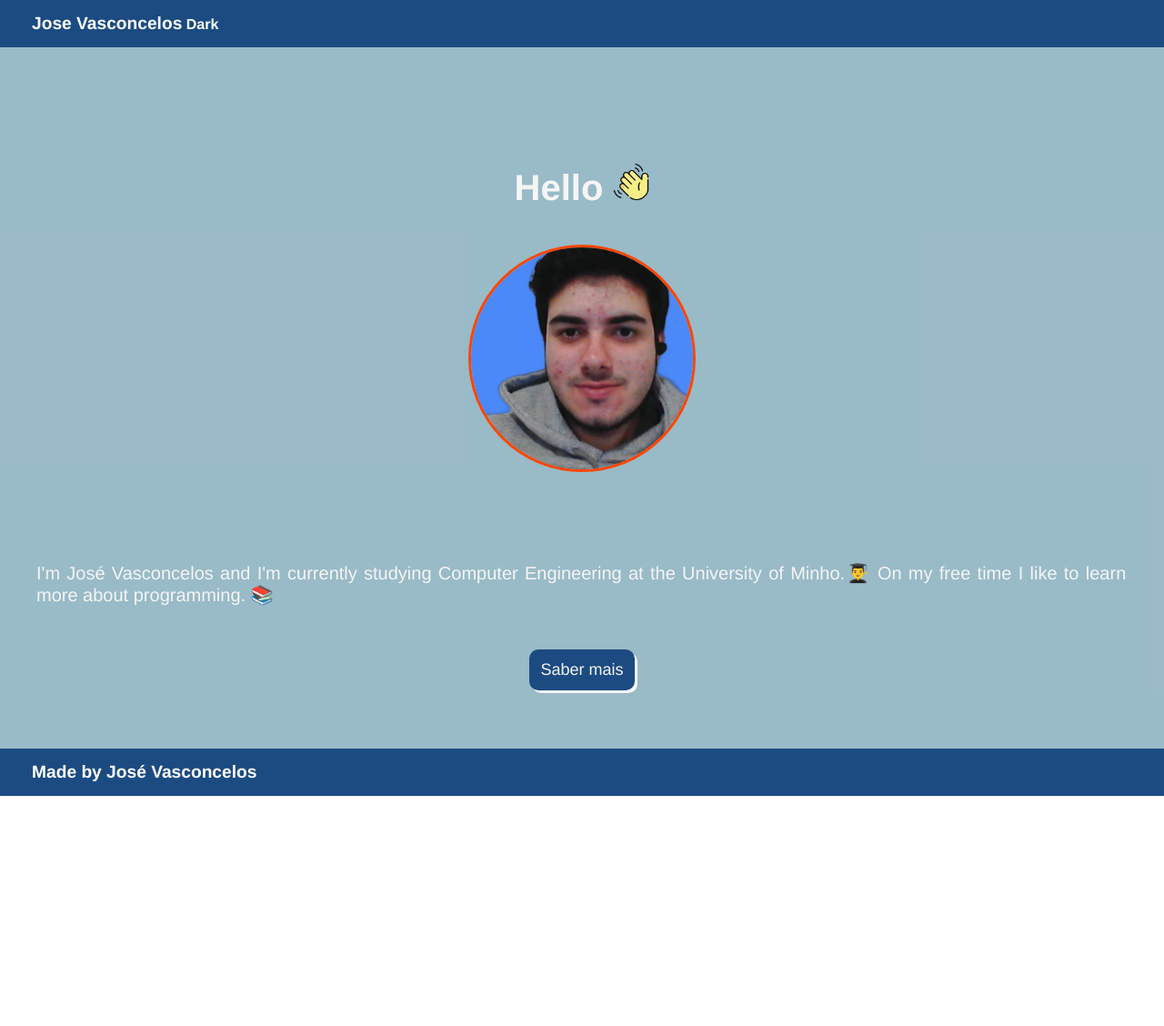
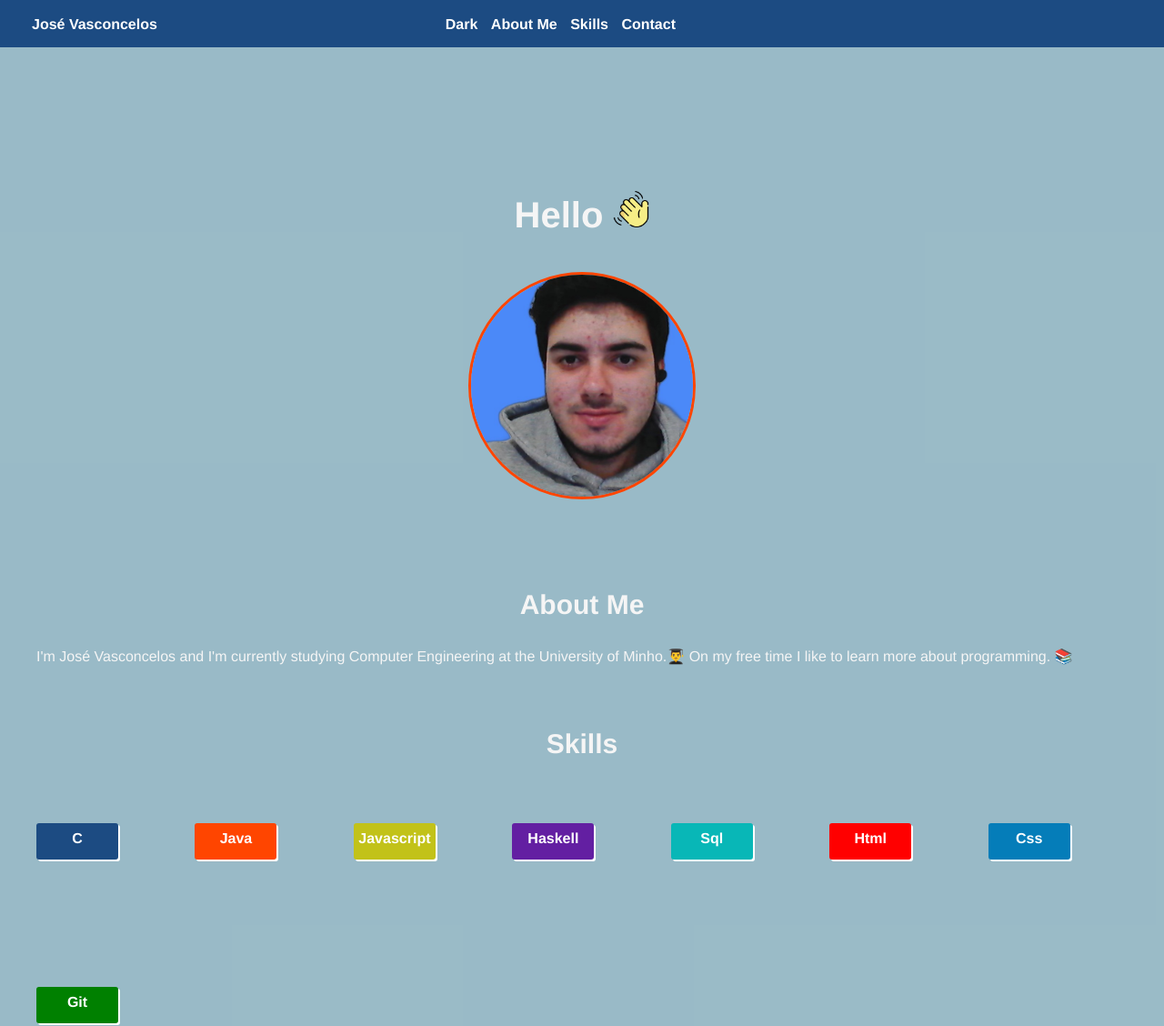
Before and after one commit to josevasconcelos2002/portfolio, a plain HTML site: page index.html in a window 1280 px wide. Shown: the top 1128 px of the page at 91% size. Before the commit the page ends 875 px from the top, so only its background shows below. Drawn offline with Linux system fonts and the light colour scheme.

Commit message:
Various improvements

```diff
--- a/index.html
+++ b/index.html
@@ -4,25 +4,47 @@
     <meta charset="UTF-8">
     <meta name="viewport" content="width=device-width, initial-scale=1.0">
     <link rel="stylesheet" href="./resources/css/index.css" type="text/css">
+    <link rel="stylesheet" href="./resources/css/skills.css">
     <title>Portfolio</title>
 </head>
 <body>
     <header>
         <nav>
             <ul>
-                <li class="logo"><a href="https://josevasconcelos2002.github.io/portfolio/">Jose Vasconcelos</a></li>
-                <li class="change"><script src="./js/index.js" async></script>Dark</li>
+                <li class="logo"><a href="./index.html">José Vasconcelos</a></li>
+                <li class="change"><script src="./js/index.js" async></script><a>Dark</a></li>
+                <li><a href="#resume">About Me</a></li>
+                <li><a href="#skills">Skills</a></li>
+                <li><a href="#contact">Contact</a></li>
             </ul>
         </nav>
     </header>
     <main>
         <section id="apresentation">
             <h1 class="title hello">Hello <img src="./resources/images/mao-acenando.png" alt="Hand shaking" id="hand"></h1>
-            <img src="./resources/images/me.jpeg" alt="Me" id="me">
-            <p class="resume">
-                I'm José Vasconcelos and I'm currently studying Computer Engineering at the University of Minho.👨‍🎓 On my free time I like to learn more about programming. 📚
-            </p>
-            <button class="know_more"><a href="./skills.html">Saber mais</a></button>
+            <img src="./resources/images/me.jpeg" alt="Photo of me" id="me">
+            <section>
+                <h3 id="resume">About Me</h3>
+                <p class="resume">
+                    I'm José Vasconcelos and I'm currently studying Computer Engineering at the University of Minho.👨‍🎓 On my free time I like to learn more about programming. 📚
+                </p>
+            </section>
+        </section>
+        <section id="skills">
+            <h2 class="title">Skills</h2>
+            <div class="skill c">C</div>
+            <div class="skill java">Java</div>
+            <div class="skill javascript">Javascript</div>
+            <div class="skill haskell">Haskell</div>
+            <div class="skill sql">Sql</div>
+            <div class="skill html">Html</div>
+            <div class="skill css">Css</div>
+            <div class="skill git">Git</div>
+        </section>
+        <section id="contact">
+            <h2 class="title">Contact</h2>
+            <a href="https://github.com/josevasconcelos2002" target="_blank"><img src="./resources/images/github" alt="github" class="contact"></a>
+            <a href="https://www.linkedin.com/in/jose-vasconcelos-9a1514229/" target="_blank"><img src="./resources/images/linkedin.png" alt="linkedin" class="contact"></a>
         </section>
     </main>
     <footer>
--- a/js/index.js
+++ b/js/index.js
@@ -2,6 +2,7 @@ let header = document.querySelector("header");
 let footer = document.querySelector("footer");
 let main = document.querySelector("main");
 let change = document.querySelector(".change");
+let a = document.querySelector('a');
 
 function dark(){
     header.style.backgroundColor = 'gray';
--- a/resources/css/index.css
+++ b/resources/css/index.css
@@ -3,11 +3,15 @@
     font-family: 'Helvetica';
     margin: 0;
     padding: 0;
+    font-size: 16px;
+    scroll-behavior: smooth;
 }
 
 li{
-    display: inline-block;
+    display: inline;
     font-weight: bold;
+    padding-right: 10px;
+    align-items: right;
 }
 
 .logo{
@@ -15,6 +19,7 @@ li{
     font-weight: bolder;
     font-size: larger;
     padding-left: 20px;
+    padding-right: 25%;
 }
 
 nav a{
@@ -68,6 +73,7 @@ main{
     text-align: center;
     font-size: 30px;
     color: whitesmoke;
+    padding-top: 30px;
 }
 
 .hello{
@@ -76,31 +82,32 @@ main{
 
 .resume{
     color: whitesmoke;
-    font-size: 20px;
     text-align: justify;
     margin: 0 40px 40px 40px;
 }
 
-.know_more{
-    border: 2px solid #1c4b82;
-    padding: 10px;
-    font-size: large;
-    border-radius: 10px;
-    background-color: #1c4b82;
-    color: whitesmoke;
-    box-shadow: 3px 3px;
-}
-
-.know_more:hover{
-    background-color: whitesmoke;
-    color: #1c4b82;
-}
-
 a:hover{
-    color: #1c4b82;
+    color: rgb(173, 173, 173);
 }
 
 a{
     text-decoration: none;
     color: whitesmoke;
 }
+
+h3{
+    color: whitesmoke;
+    font-size: 30px;
+    padding-bottom: 30px;
+}
+
+.contact{
+    width: 40px;
+    display: inline-block;
+    margin: 70px 40px;
+}
+
+.contact:hover{
+    box-shadow: 2px 2px;
+    color: whitesmoke;
+}
--- a/resources/css/skills.css
+++ b/resources/css/skills.css
@@ -1,5 +1,5 @@
-.language{
-    margin: 80px 40px;
+.skill{
+    margin: 70px 40px;
     display: inline-block;
     width: 90px;
     height: 40px;
@@ -8,6 +8,7 @@
     border-radius: 3px;
     font-weight: bold;
     padding-top: 5px;
+    box-shadow: 2px 2px;
 }
 
 .c{
@@ -34,3 +35,18 @@
     background-color: rgb(8, 183, 183);
     border: 3px solid rgb(8, 183, 183);
 }
+
+.html{
+    background-color: red;
+    border: 3px solid red;
+}
+
+.css{
+    background-color: rgb(5, 125, 185);
+    border: 3px solid rgb(5, 125, 185);
+}
+
+.git{
+    background-color: green;
+    border: 3px solid green;
+}
```
Also changed, not shown: resources/images/linkedin.png (added), 1 other file.
